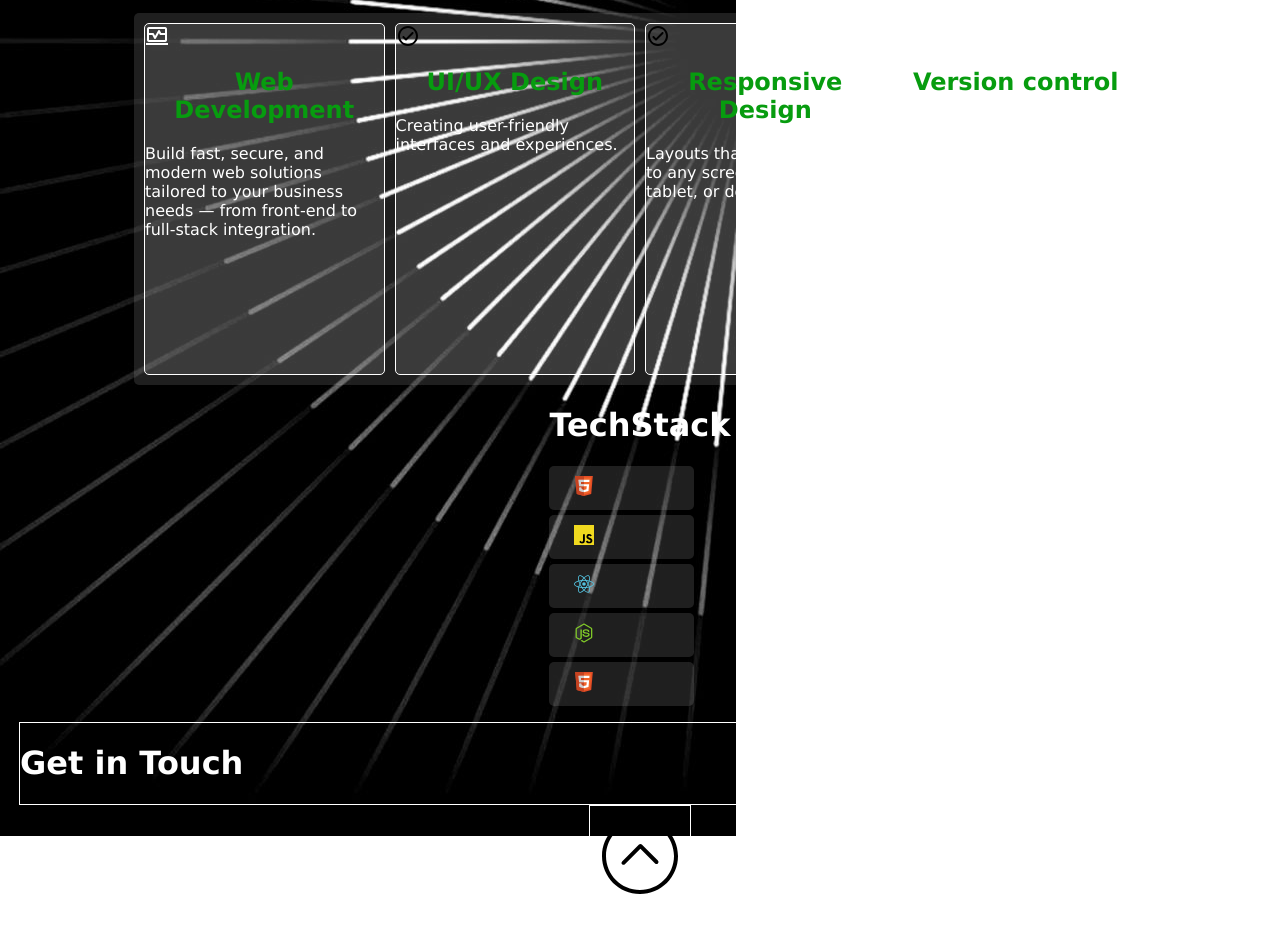
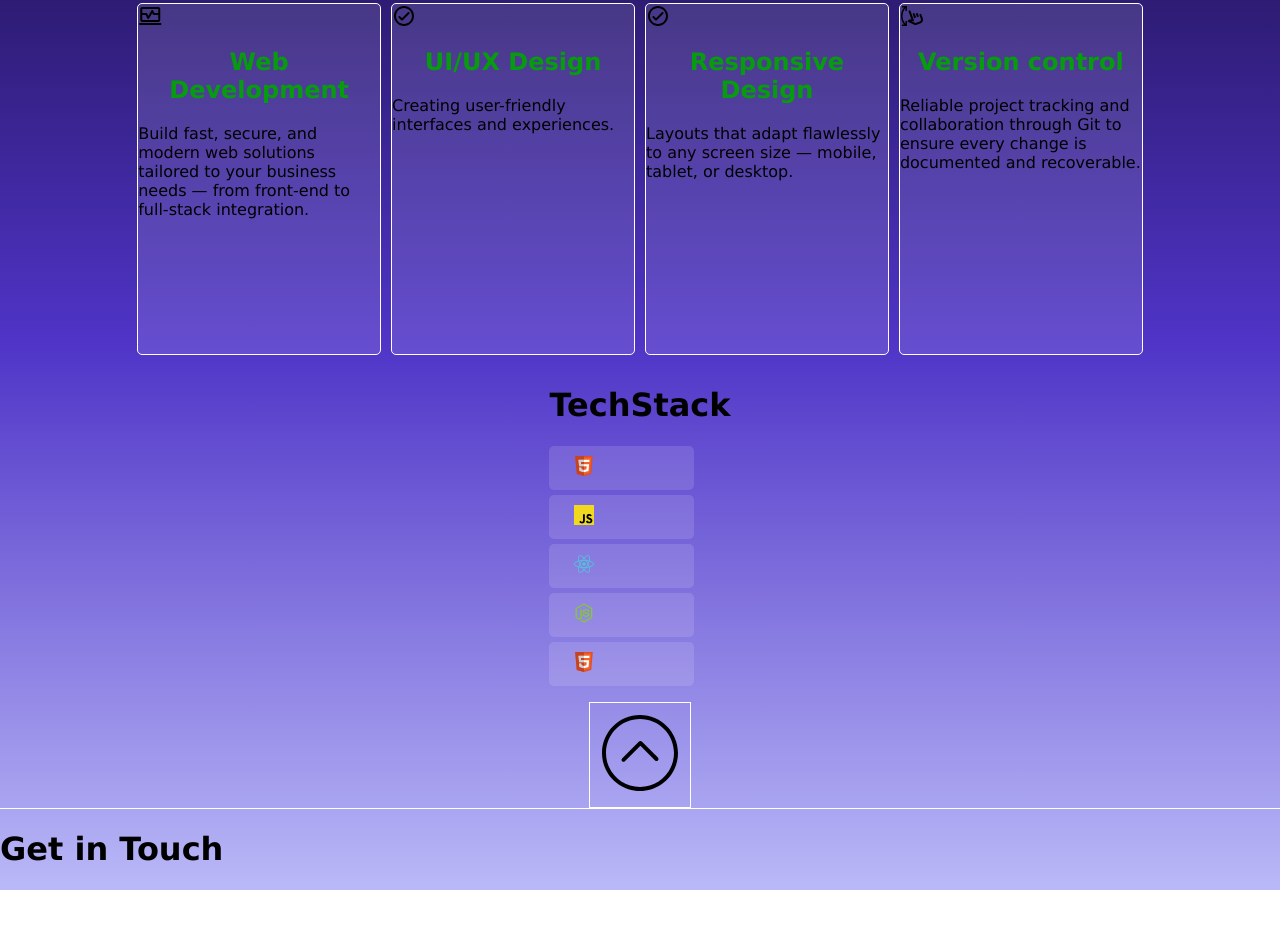
Before and after one commit to 629949/MySite-Portfolio, a plain HTML site: page index.html in a window 1280 px wide. Shown: the part 757-1688 px from the top of the page. After the commit the page ends 1648 px from the top, so only its background shows below. Drawn offline with nearby package versions, Linux system fonts and the light colour scheme.

Commit message:
change the background color for the body

```diff
--- a/index.html
+++ b/index.html
@@ -149,9 +149,6 @@
 
 
 
-        <footer id="contact">
-            <h1>Get in Touch </h1>
-        </footer>
 
 
         <a href="#header" class="scroll-up">
@@ -159,6 +156,9 @@
         </a>
         </div>
 
+             <footer id="contact">
+            <h1>Get in Touch </h1>
+        </footer>
 
     </body>
         <script src="script.js"></script>
--- a/style.css
+++ b/style.css
@@ -6,11 +6,11 @@ body {
     flex-direction: column;
     justify-content: around;
     align-items: center;
-    color: white;
+    color: black;
     scroll-behavior: smooth;
     font-weight: 200;
     font-family: Verdana, Geneva, sans-serif;
-    background-image: url("./images/wakanda.jpeg");
+    background: linear-gradient(rgba(1, 4, 17, 0) 2.0415%, rgb(25, 13, 66) 33.3333%, rgb(79, 52, 199), rgb(186, 185, 248));
     background-repeat: no-repeat;
 
 }
@@ -52,7 +52,7 @@ nav ul li {
 }
 
 nav ul li a {
-    color: white;
+    color: black;
     text-decoration: none;
 }
 
@@ -68,7 +68,7 @@ nav ul li a:hover{
     left: 0;
     width: 100%;
     height: 100%;
-    background-color: white;
+    background-color: black;
     display: flex;
     justify-content: center;
     align-items: center;
@@ -83,13 +83,14 @@ nav ul li a:hover{
 
 /* .main-content */
 .main-content {
-    padding: 20px;
     flex-grow: 1;
     display: flex;
     flex-direction: column;
     align-items: center;
-    justify-items: space-evenly;
+
 }
+
+
 
 .header {
     width: 80%;
@@ -97,8 +98,6 @@ nav ul li a:hover{
     height: 350px;
     top: 520px;
     margin: 20px;
-
-
 }
 
 .header h1 {
@@ -187,7 +186,6 @@ background: linear-gradient(135deg, rgb(28,110,164) 0%, rgb(35,136,203) 38%, rgb
     margin-top: 20px;
     padding: 10px;
     border-radius: 5px;
-    background: #ffffff1f;
     width: 80%;
     display: grid;
     grid-template-columns: repeat(auto-fit, minmax(200px, 1fr));
```
